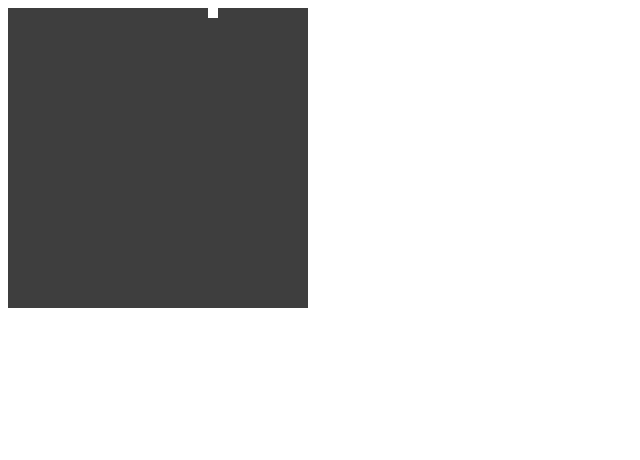
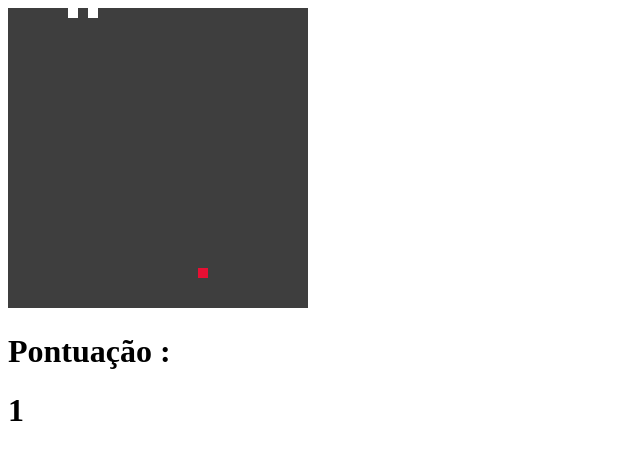
Before and after one commit to lucasbarros25/CobraLucas, a plain HTML site: page index.html in a window 1280 px wide. Shown: the whole page, without its empty margins (0-640 px from the left). Drawn offline with Linux system fonts and the light colour scheme.

Commit message:
Cobra funcional

```diff
--- a/draw.js
+++ b/draw.js
@@ -3,17 +3,27 @@ const ctx = canvas.getContext("2d");
 const scale = 10;
 const rows = canvas.height / scale;
 const columns = canvas.width / scale;
-
 var snake;
 
-(function setup()
-{
+(function setup() {
   snake = new Snake();
+  fruit = new Fruit();
+  fruit.pickLocation();
 
   window.setInterval(() => {
     ctx.clearRect(0, 0, canvas.width, canvas.height);
+    fruit.draw();
     snake.update();
     snake.draw();
+
+    if (snake.eat(fruit)) {
+      fruit.pickLocation();
+    }
+
+    snake.checkCollision();
+    document.querySelector('.score')
+      .innerText = snake.total;
+
   }, 250);
 }());
 
--- /dev/null
+++ b/fruit.js
@@ -0,0 +1,17 @@
+
+function Fruit() {
+  this.x;
+  this.y;
+
+  this.pickLocation = function() {
+    this.x = (Math.floor(Math.random() *
+      columns - 1) + 1) * scale;
+    this.y = (Math.floor(Math.random() *
+      rows - 1) + 1) * scale;
+  }
+
+  this.draw = function() {
+    ctx.fillStyle = "#E70F33";
+    ctx.fillRect(this.x, this.y, scale, scale)
+  }
+}
--- a/index.html
+++ b/index.html
@@ -1,11 +1,19 @@
 <!DOCTYPE html>
 <html>
 <head>
-	<title>Cobrinha</title>
+  <title>Jogo da Cobrinha</title>
 </head>
 <body>
-<canvas class="canvas" height="300" width="300" style="background-color: #3e3e3e"></canvas>
+  <canvas
+    class="canvas"
+    height="300"
+    width="300"
+    style="background-color: #3e3e3e">
+  </canvas>
+  <h1>Pontuação : </h1>
+  <h1 class="score"></h1>
 </body>
+<script type="text/javascript" src="fruit.js"></script>
 <script type="text/javascript" src="snake.js"></script>
 <script type="text/javascript" src="draw.js"></script>
 </html>
--- a/snake.js
+++ b/snake.js
@@ -1,23 +1,46 @@
-function Snake ()
-{
+function Snake() {
   this.x = 0;
   this.y = 0;
-	this.xSpeed = scale * 1;
+  this.xSpeed = scale * 2;
   this.ySpeed = 0;
+  this.total = 0;
+  this.tail = [];
 
-	this.draw = function()
-	{
+  this.draw = function() {
     ctx.fillStyle = "#FFFFFF";
+    for (let i=0; i<this.tail.length; i++) {
+      ctx.fillRect(this.tail[i].x,
+        this.tail[i].y, scale, scale);
+    }
+
     ctx.fillRect(this.x, this.y, scale, scale);
   }
 
-	this.update = function()
-	{
+  this.update = function() {
+    for (let i=0; i<this.tail.length - 1; i++) {
+      this.tail[i] = this.tail[i+1];
+    }
+
+    this.tail[this.total - 1] =
+      { x: this.x, y: this.y };
+
     this.x += this.xSpeed;
-		this.y =+ this.ySpeed;
-		if (this.x > canvas.width)
-		{
-			this.x=0;
+    this.y += this.ySpeed;
+
+    if (this.x > canvas.width) {
+      this.x = 0;
+    }
+
+    if (this.y > canvas.height) {
+      this.y = 0;
+    }
+
+    if (this.x < 0) {
+      this.x = canvas.width;
+    }
+
+    if (this.y < 0) {
+      this.y = canvas.height;
     }
   }
 	this.changeDirection = function (direction)
@@ -49,7 +72,24 @@ function Snake ()
 			this.ySpeed = 0;
 			break;
 		}
+	}
+this.eat = function(fruit) {
+    if (this.x === fruit.x &&
+      this.y === fruit.y) {
+      this.total++;
+      return true;
+    }
 
+    return false;
+  }
 
+  this.checkCollision = function() {
+    for (var i=0; i<this.tail.length; i++) {
+      if (this.x === this.tail[i].x &&
+        this.y === this.tail[i].y) {
+        this.total = 0;
+        this.tail = [];
       }
     }
+  }
+}
```
Lines whose indentation alone changed are shown as unchanged.
